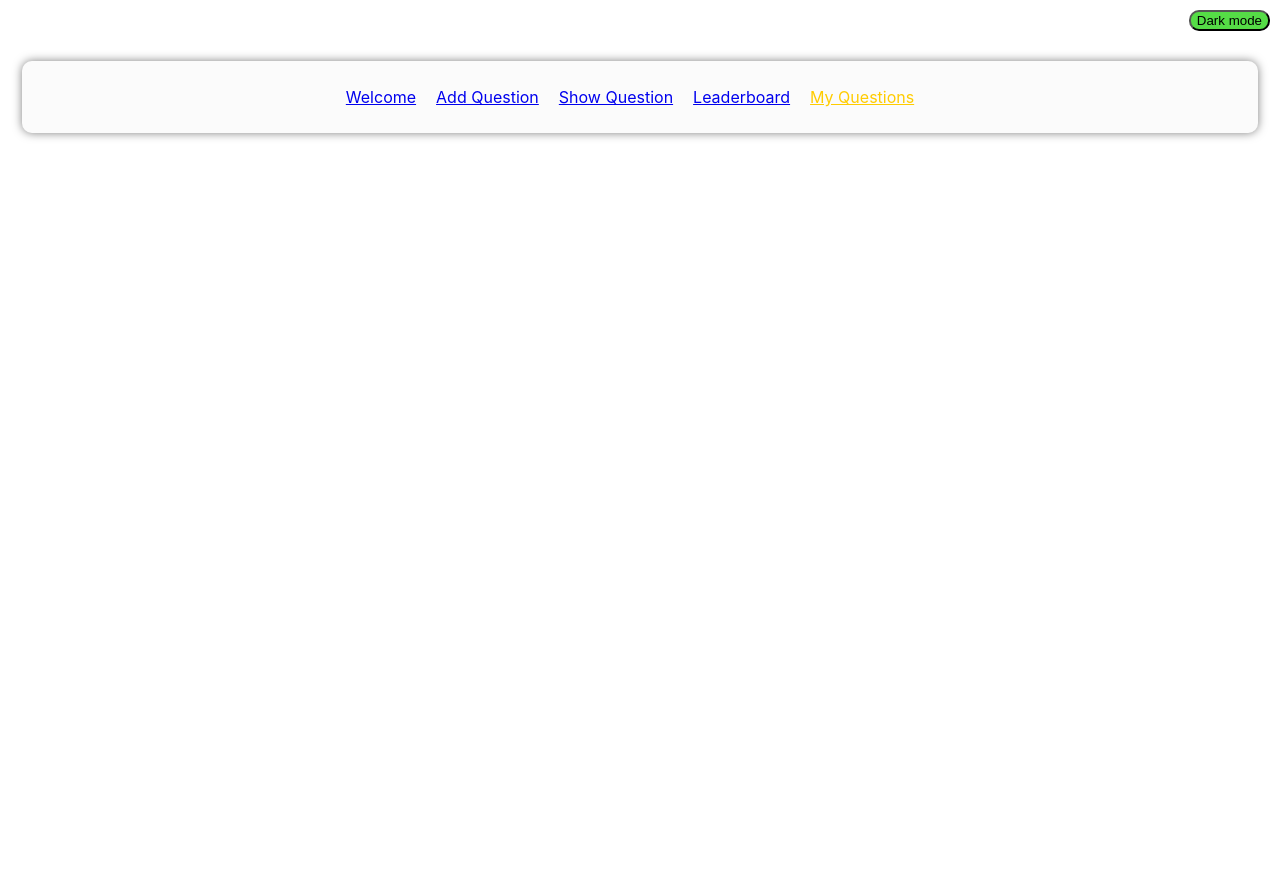
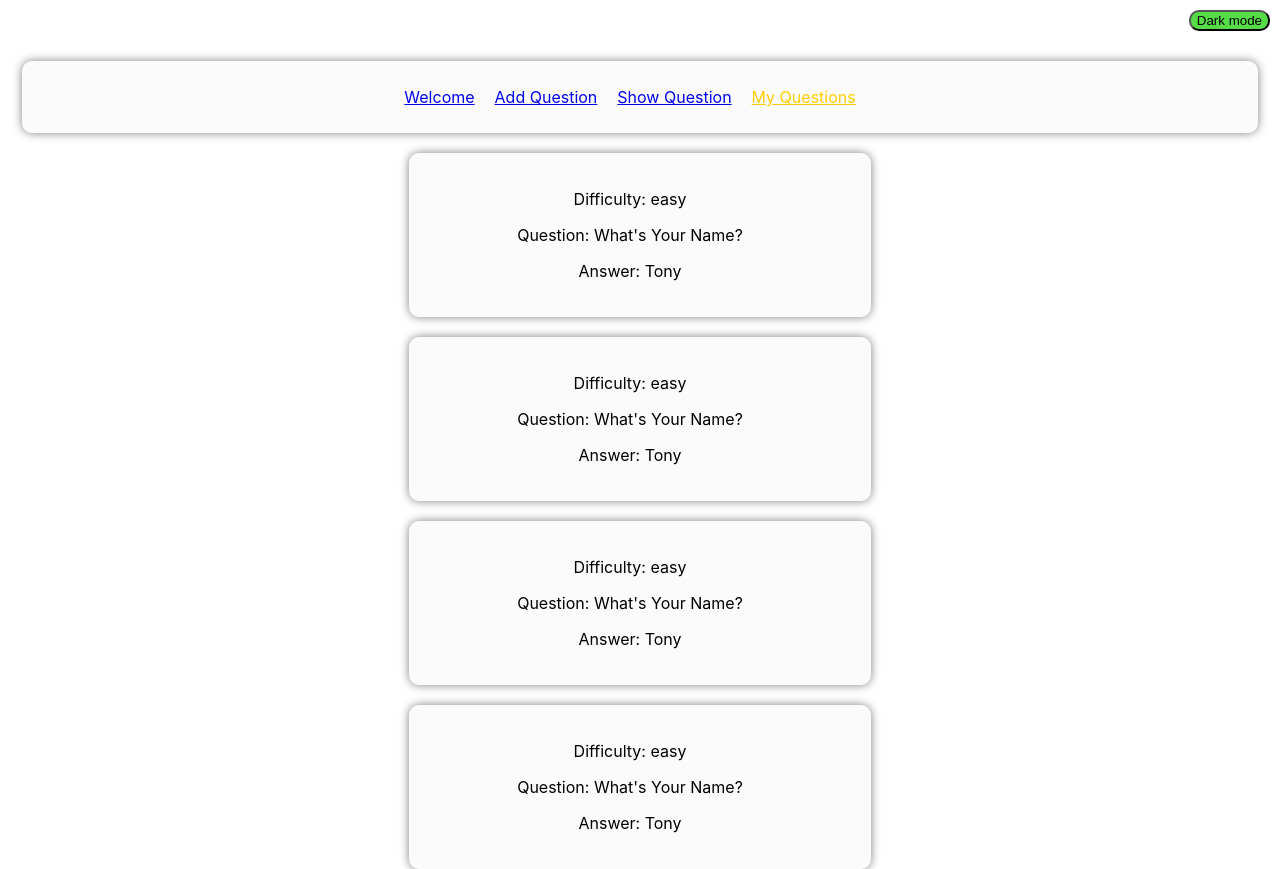
Before and after one commit to AndrewW129/phase2project, a React (Create React App) app: page /questions/userQuestions in a window 1280 px wide. Shown: the top 869 px of the page. Before the commit the page ends 830 px from the top, so only its background shows below. Built offline with nearby package versions, Linux system fonts and the light colour scheme; data requests are answered from the project's data file.

Commit message:
more user friendly

```diff
--- a/src/AddQForm.js
+++ b/src/AddQForm.js
@@ -1,4 +1,5 @@
 import { useState } from 'react'
+import { useNavigate } from 'react-router-dom'
 
 const initialFormData= {
   question: '',
@@ -8,6 +9,8 @@ const initialFormData= {
 
 function AddQForm() {
   const [formData, setFormData] = useState(initialFormData)
+
+  const navigate = useNavigate()
 
   const handleChange = (e) => {
     setFormData({...formData, [e.target.name]: e.target.value})
@@ -23,6 +26,10 @@ function AddQForm() {
       body: JSON.stringify(formData)
     })
    .then(res => res.json())
+   .then(
+    alert('Question Added!'),
+    navigate('/questions/userQuestions')
+   )
   }
 
   return (
--- a/src/MyQuestions.js
+++ b/src/MyQuestions.js
@@ -5,12 +5,8 @@ function MyQuestions() {
 
     useEffect(() => {
         fetch('http://localhost:3000/userQuestions')
-        .then(res => {
-            if (res.ok) {
-                res.json()
-            }
-        })
-        .then(data => console.log(data))
+        .then(res => res.json())
+        .then(data => setUserQuestions(data))
     }, [])
 
     const userQuestionsList = userQuestions.map((question) => {
--- a/src/NavBar.js
+++ b/src/NavBar.js
@@ -15,9 +15,6 @@ function NavBar() {
             <NavLink to="/questions/show">Show Question</NavLink>
           </li>
           <li>
-            <NavLink to="/questions/leaderboard">Leaderboard</NavLink>
-          </li>
-          <li>
             <NavLink to='/questions/userQuestions'>My Questions</NavLink>
           </li>
         </ul>
--- a/src/QuestionList.js
+++ b/src/QuestionList.js
@@ -6,7 +6,7 @@ function QuestionList({ questions, setQuestions }) {
   useEffect(() => {
     fetch('https://the-trivia-api.com/v2/questions?limit=1')
     .then(response => response.json())
-    .then(data => setQuestions(data))
+    .then(setQuestions)
 }, []);
 
   return (
```
